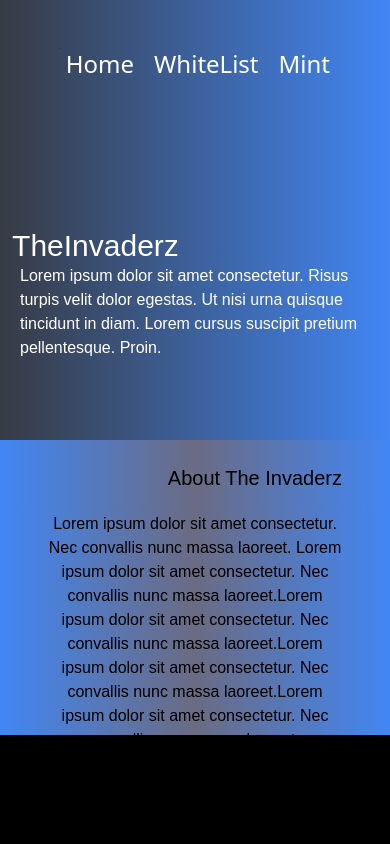
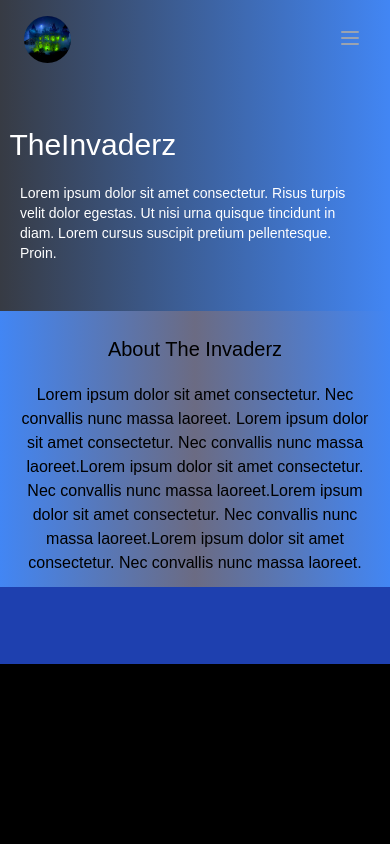
Before and after one commit to Smart-Earners-Team/invaderz, a Next.js app: page /home in a window 390 px wide. Shown: the top 844 px of the page. Built offline with nearby package versions, Linux system fonts and the light colour scheme; a web font is replaced by a local one.

Commit message:
second commit

```diff
--- a/package.json
+++ b/package.json
@@ -14,6 +14,7 @@
     "next": "13.2.4",
     "react": "18.2.0",
     "react-dom": "18.2.0",
+    "react-icons": "^4.8.0",
     "react-scroll": "^1.8.9",
     "react-scroll-parallax": "^3.4.0",
     "react-scroll-smooth": "^0.0.1"
--- a/src/components/About.jsx
+++ b/src/components/About.jsx
@@ -18,14 +18,14 @@ const About = () => {
       whileInView="show"
       viewport={{ once: "false", amount: 0.25 }}
     >
-      <div className=" flex flex-col justify-center items-end text-black px-12 pt-6 lg:pt-[100px]">
+      <div className=" flex flex-col justify-center items-end text-black lg:px-12 px-5 pt-6 lg:pt-[100px]">
         <span></span>
         <TitleText
           title={<>About The Invaderz</>}
-          className={`${authour.className} mb-5 text-xl font-extrabold lg:text-8xl shrink-0`}
+          className={`${authour.className} mb-5 text-xl font-extrabold lg:text-8xl shrink-0 mx-auto`}
         />
         <span
-          className={`${authour.className} lg:max-w-[500px] lg:mt-[20px] h-fit text-center`}
+          className={`${authour.className} lg:max-w-[500px] lg:mt-[20px] h-fit text-center mb-3`}
         >
           Lorem ipsum dolor sit amet consectetur. Nec convallis nunc massa
           laoreet. Lorem ipsum dolor sit amet consectetur. Nec convallis nunc
--- a/src/components/Header.jsx
+++ b/src/components/Header.jsx
@@ -24,7 +24,7 @@ const Header = () => {
       viewport={{ once: "false", amount: 0.25 }}
     >
       <Navbar />
-      <div className=" flex flex-col pt-[100px] pb-20 text-white  px-5 lg:px-[50px]">
+      <div className=" flex flex-col lg:pt-[100px] pt-12 pb-12 text-white  px-5 lg:px-[50px]">
         <motion.div
           variants={slideIn("left", "tween", 0.28, 6)}
           className="relative w-full md:-mt-[20px] -mt[12px] "
@@ -35,7 +35,9 @@ const Header = () => {
             TheInvaderz
           </span>
         </motion.div>
-        <span className={`${authour.className} lg:max-w-[500px] lg:mt-[20px]`}>
+        <span
+          className={`${authour.className} lg:max-w-[500px] lg:mt-[20px] text-sm mt-5`}
+        >
           Lorem ipsum dolor sit amet consectetur. Risus turpis velit dolor
           egestas. Ut nisi urna quisque tincidunt in diam. Lorem cursus suscipit
           pretium pellentesque. Proin.
--- a/src/components/Navbar.jsx
+++ b/src/components/Navbar.jsx
@@ -1,10 +1,19 @@
+"use client";
+import React, { useState } from "react";
 import Image from "next/image";
-import React from "react";
+
 import Link from "next/link";
 
 const Navbar = () => {
+  const [isOpen, setIsOpen] = useState(false);
+
+  const toggleNav = () => {
+    setIsOpen(!isOpen);
+  };
+
   return (
-    <div className="sticky flex justify-between p-12 px-[60px] top-0 ">
+    <nav className="sticky top-0 z-50 ">
+      <div className="flex items-center justify-between max-w-screen-xl px-6 py-4 mx-auto md:p-12">
         <div>
           <Image
             src="/invadersLogo.jpg"
@@ -14,12 +23,79 @@ const Navbar = () => {
             className="w-[15%] rounded-full "
           />
         </div>
-      <div className="flex items-center justify-between gap-5 text-2xl text-white">
-        <Link href="/home">Home</Link>
-        <Link href="/task">WhiteList</Link>
-        <Link href="/mint">Mint</Link>
+
+        <div className="hidden font-mono text-3xl z-[99999] md:block">
+          <div className="flex items-center ">
+            <Link
+              href="/home"
+              className="px-3 py-2 font-medium text-gray-300 rounded-md hover:text-white"
+            >
+              Home
+            </Link>
+            <Link
+              href="/task"
+              className="px-3 py-2 font-medium text-gray-300 rounded-md hover:text-white"
+            >
+              WhiteList
+            </Link>
+            <Link
+              href="/mint"
+              className="px-3 py-2 font-medium text-gray-300 rounded-md hover:text-white"
+            >
+              Mint
+            </Link>
           </div>
         </div>
+
+        <div className="md:hidden">
+          <button
+            className="p-1 text-gray-400 rounded-full hover:text-white focus:outline-none focus:ring-2 focus:ring-offset-2 focus:ring-offset-gray-800 focus:ring-white"
+            onClick={toggleNav}
+          >
+            <span className="sr-only">Open main menu</span>
+            <svg
+              className="w-6 h-6"
+              xmlns="http://www.w3.org/2000/svg"
+              fill="none"
+              viewBox="0 0 24 24"
+              stroke="currentColor"
+              aria-hidden="true"
+            >
+              <path
+                strokeLinecap="round"
+                strokeLinejoin="round"
+                strokeWidth="2"
+                d={isOpen ? "M6 18L18 6M6 6l12 12" : "M4 6h16M4 12h16M4 18h16"}
+              />
+            </svg>
+          </button>
+        </div>
+      </div>
+
+      {/* Mobile menu */}
+      <div className={`${isOpen ? "" : "hidden"} md:hidden`}>
+        <div className="flex flex-col items-center mx-auto rounded-lg ring-2 ring-white justify-center px-2 pt-2 pb-3 mr-10 space-y-1 border w-[60%] sm:px-3">
+          <Link
+            href="/home"
+            className="block px-3 py-2 text-base font-medium text-gray-300 rounded-md hover:text-white"
+          >
+            Home
+          </Link>
+          <Link
+            href="/task"
+            className="block px-3 py-2 text-base font-medium text-gray-300 rounded-md hover:text-white"
+          >
+            WhiteList
+          </Link>
+          <Link
+            href="/mint"
+            className="block px-3 py-2 text-base font-medium text-gray-300 rounded-md hover:text-white"
+          >
+            Mint
+          </Link>
+        </div>
+      </div>
+    </nav>
   );
 };
 
--- a/src/pages/home/index.jsx
+++ b/src/pages/home/index.jsx
@@ -6,6 +6,7 @@ import About from "@/components/About";
 import Header from "@/components/Header";
 import Para from "@/components/Para";
 import React, { useEffect, useState } from "react";
+import { GoUnmute, GoMute } from "react-icons/go";
 
 export default function Home() {
   const [isPlaying, setIsPlaying] = useState(true);
@@ -41,7 +42,7 @@ export default function Home() {
               onClick={toggleSound}
               className="fixed p-3 m-3 text-white border-2 rounded-md hover:bg-gray-700 bottom-2 right-5 "
             >
-              {isPlaying ? "OFF Sound" : "ON Sound"}
+              {isPlaying ? <GoMute /> : <GoUnmute />}
             </button>
           </div>
         </Layout>
--- a/src/pages/mint/index.jsx
+++ b/src/pages/mint/index.jsx
@@ -1,8 +1,9 @@
 "use client";
 import Layout from "@/components/Layout";
 import React, { useEffect, useState } from "react";
-import { Autour_One, Ribeye_Marrow } from "next/font/google";
+import { Autour_One } from "next/font/google";
 import Navbar from "@/components/Navbar";
+import { GoUnmute, GoMute } from "react-icons/go";
 const authour = Autour_One({
   weight: "400",
   subsets: ["latin"],
@@ -50,7 +51,7 @@ const Mint = () => {
           onClick={toggleSound}
           className="fixed p-3 m-3 text-white border-2 rounded-md hover:bg-gray-700 bottom-2 right-5 "
         >
-          {isPlaying ? "OFF Sound" : "ON Sound"}
+          {isPlaying ? <GoMute /> : <GoUnmute />}
         </button>
       </div>
     </Layout>
--- a/src/pages/task/index.jsx
+++ b/src/pages/task/index.jsx
@@ -4,6 +4,7 @@ import Layout from "@/components/Layout";
 import Header from "@/components/Header";
 import Tweet from "@/components/Tweet";
 import PasteCode from "@/components/PasteCode";
+import { GoUnmute, GoMute } from "react-icons/go";
 
 export default function Task() {
   const [isPlaying, setIsPlaying] = useState(true);
@@ -51,7 +52,7 @@ export default function Task() {
             onClick={toggleSound}
             className="fixed p-3 m-3 text-white border-2 rounded-md hover:bg-gray-700 bottom-2 right-5 "
           >
-            {isPlaying ? "OFF Sound" : "ON Sound"}
+            {isPlaying ? <GoMute /> : <GoUnmute />}
           </button>
         </Layout>
       </main>
```
Also changed, not shown: 1 other file (tests, documents, lock files or other folders). Lines whose indentation alone changed are shown as unchanged.
